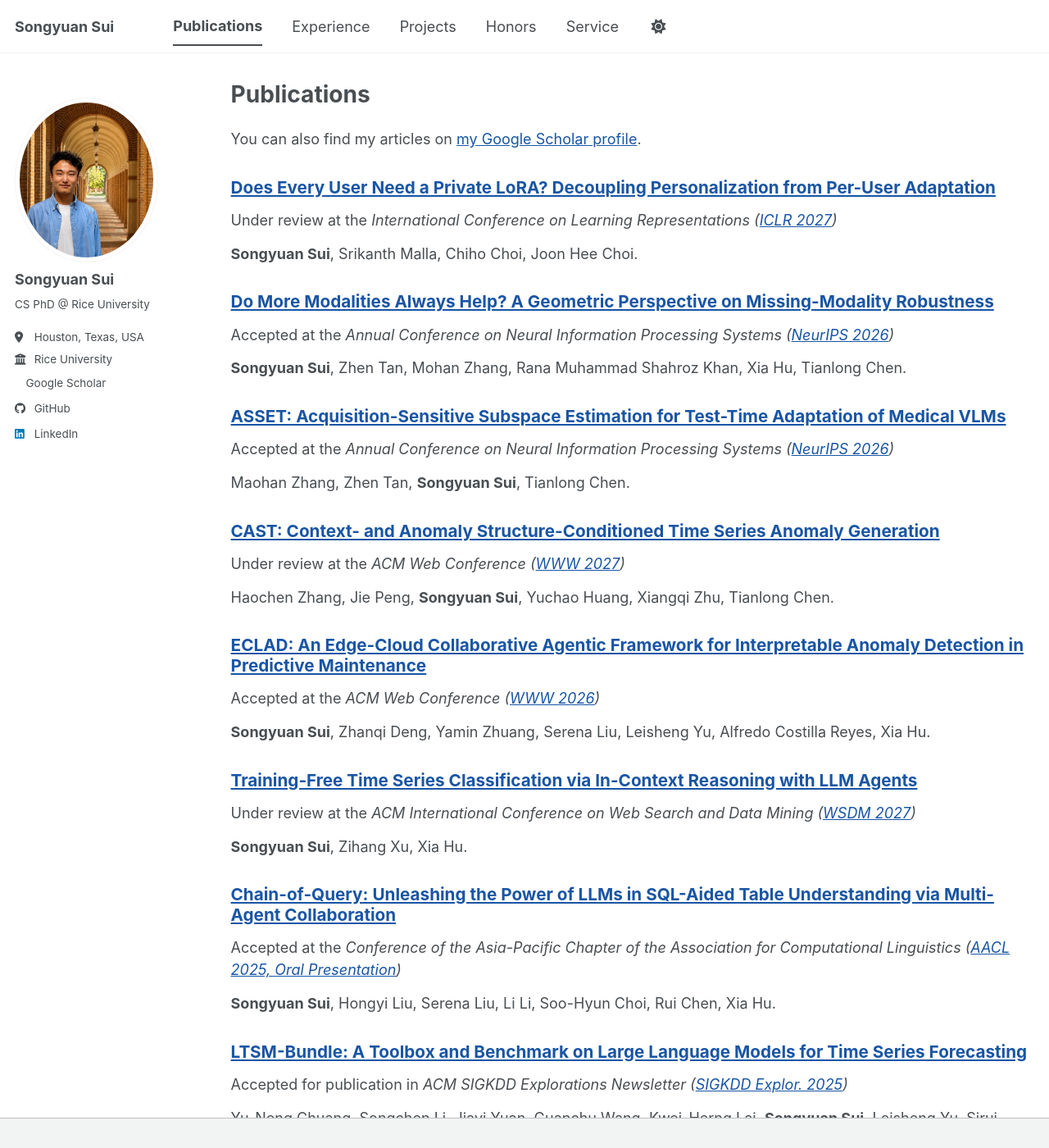
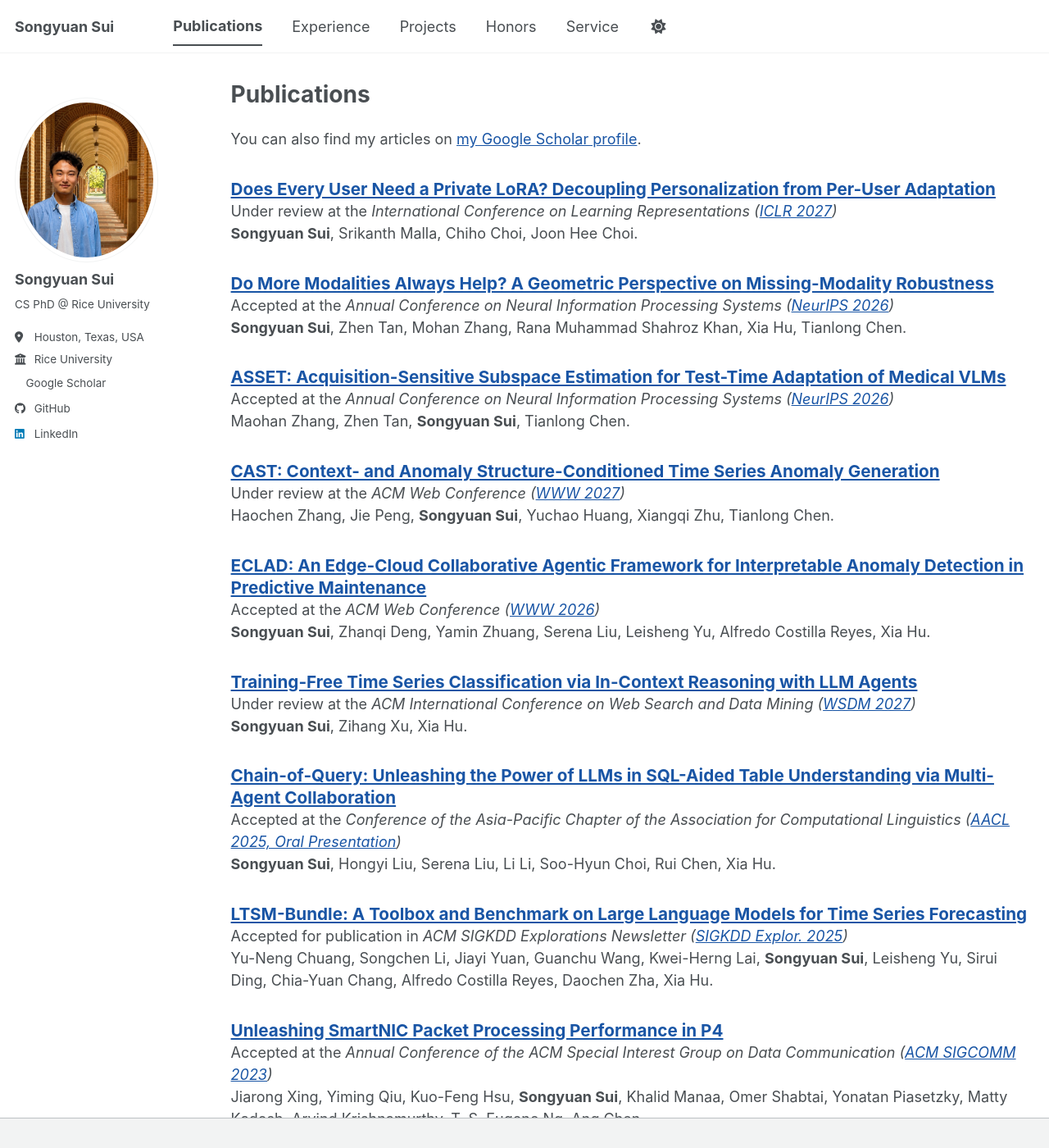
Before and after one commit to SongyuanSui/SongyuanSui.github.io, a Jekyll site: the page built from _pages/publications.html, in a window 1280 px wide and 1400 px high. Shown: the whole window at 82% size. Built offline with Jekyll 4.4.1, drawn with Linux system fonts in a browser that asks for light colours; a style sheet for code colours, icons or effects is not loaded.

Commit message:
update layout

```diff
--- a/_sass/layout/_archive.scss
+++ b/_sass/layout/_archive.scss
@@ -59,12 +59,14 @@
 
 .archive__item-title--publication {
   font-size: 1.15em;
+  line-height: 1.5rem;
   margin-top: 1.875rem;
+  margin-bottom: 0;
 
-  // Control both paragraph margins so the collapsed internal gaps stay equal.
+  // Match project entries: continuous text rows with no extra paragraph gaps.
   & ~ p {
-    margin-top: 0.75rem;
-    margin-bottom: 0.75rem;
+    margin-top: 0;
+    margin-bottom: 0;
   }
 }
 
```
